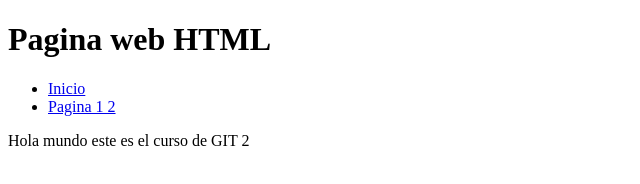
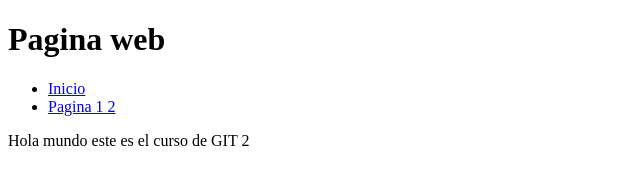
Before and after one commit to martinmp30/testeando-, a plain HTML site: page index.html in a window 1280 px wide. Shown: the whole page, without its empty margins (0-640 px from the left). Drawn offline with Linux system fonts and the light colour scheme.

Commit message:
cambios en los textos de la pagina

```diff
--- a/index.html
+++ b/index.html
@@ -2,11 +2,11 @@
 <html lang="es">
     <head>
         <meta charset="utf-8" />
-        <title>Pagina web HTML2</title>
+        <title>Pagina web HTML</title>
     </head>
     <body>
 
- <h1>Pagina web HTML</h1>
+ <h1>Pagina web</h1>
 <ul>
 <li><a href="index.html">Inicio</a></li>
 <li><a href="pagina1.html">Pagina 1 2</a></li>
```
Also changed, not shown: 1 other file.
